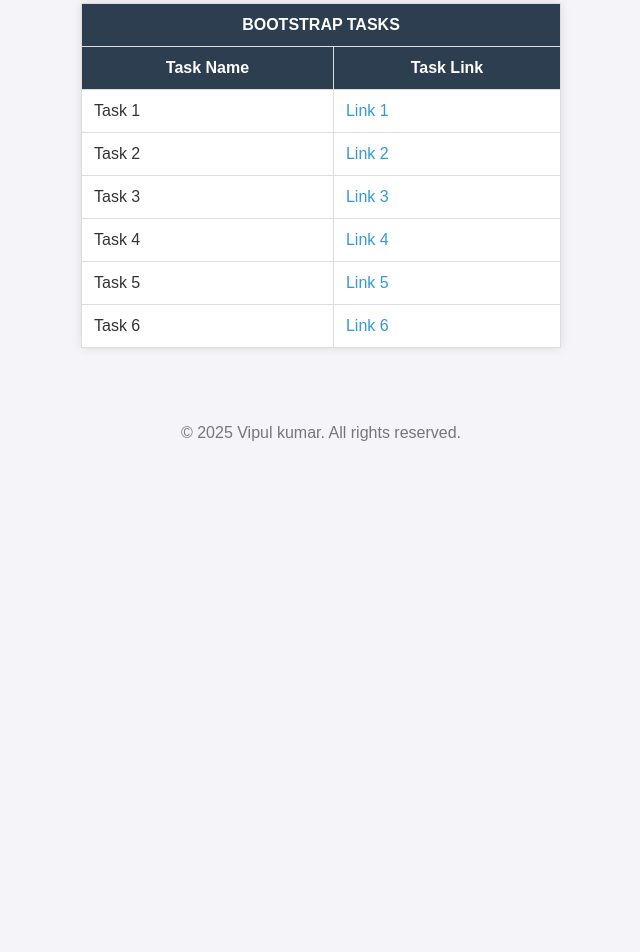
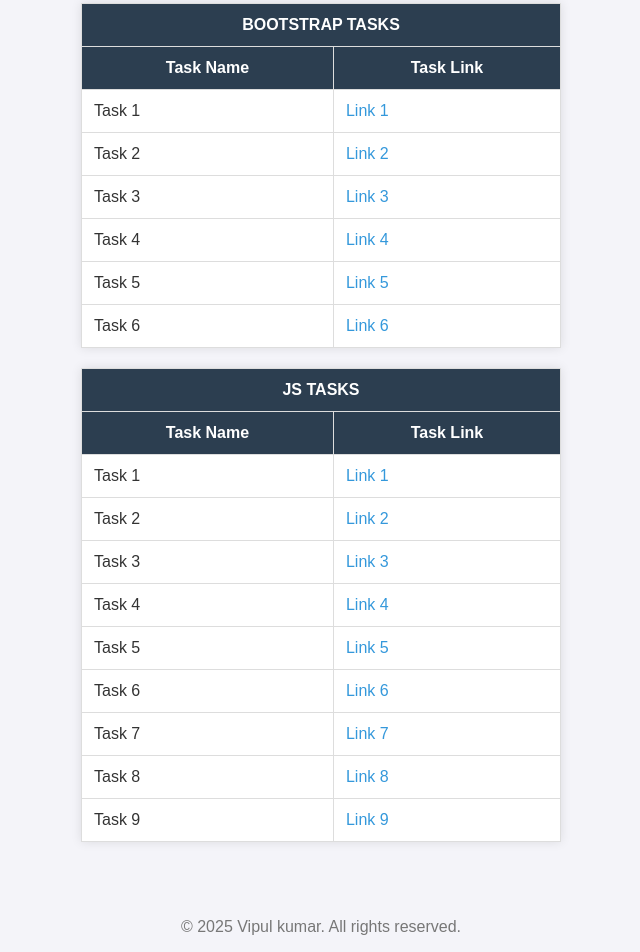
Before and after one commit to Vipulkumar01/EthnusAssgnment-mern-stack, a plain HTML site: page index.html in a window 1280 px wide. Shown: the part 900-1852 px from the top of the page, without its empty margins (319-959 px from the left). Before the commit the page ends 1358 px from the top, so only its background shows below. Drawn offline with Linux system fonts and the light colour scheme.

Commit message:
Update index.html

```diff
--- a/index.html
+++ b/index.html
@@ -177,6 +177,56 @@
                 </tr>
             </tbody>
         </table>
+        <!-- JS Tasks -->
+        <table>
+            <thead>
+                <tr>
+                    <th colspan="2">JS TASKS</th>
+                </tr>
+                <tr>
+                    <th>Task Name</th>
+                    <th>Task Link</th>
+                </tr>
+            </thead>
+            <tbody>
+                <tr>
+                    <td>Task 1</td>
+                    <td><a href="task1.html" target="_blank">Link 1</a></td>
+                </tr>
+                <tr>
+                    <td>Task 2</td>
+                    <td><a href="task2.html" target="_blank">Link 2</a></td>
+                </tr>
+                <tr>
+                    <td>Task 3</td>
+                    <td><a href="task3.html" target="_blank">Link 3</a></td>
+                </tr>
+                <tr>
+                    <td>Task 4</td>
+                    <td><a href="task4.html" target="_blank">Link 4</a></td>
+                </tr>
+                <tr>
+                    <td>Task 5</td>
+                    <td><a href="task5.html" target="_blank">Link 5</a></td>
+                </tr>
+                <tr>
+                    <td>Task 6</td>
+                    <td><a href="task6.html" target="_blank">Link 6</a></td>
+                </tr>
+                <tr>
+                    <td>Task 7</td>
+                    <td><a href="task7.html" target="_blank">Link 7</a></td>
+                </tr>
+                <tr>
+                    <td>Task 8</td>
+                    <td><a href="task8.html" target="_blank">Link 8</a></td>
+                </tr>
+                <tr>
+                    <td>Task 9</td>
+                    <td><a href="task9.html" target="_blank">Link 9</a></td>
+                </tr>
+            </tbody>
+        </table>
     </main>
 
     <footer>
```
